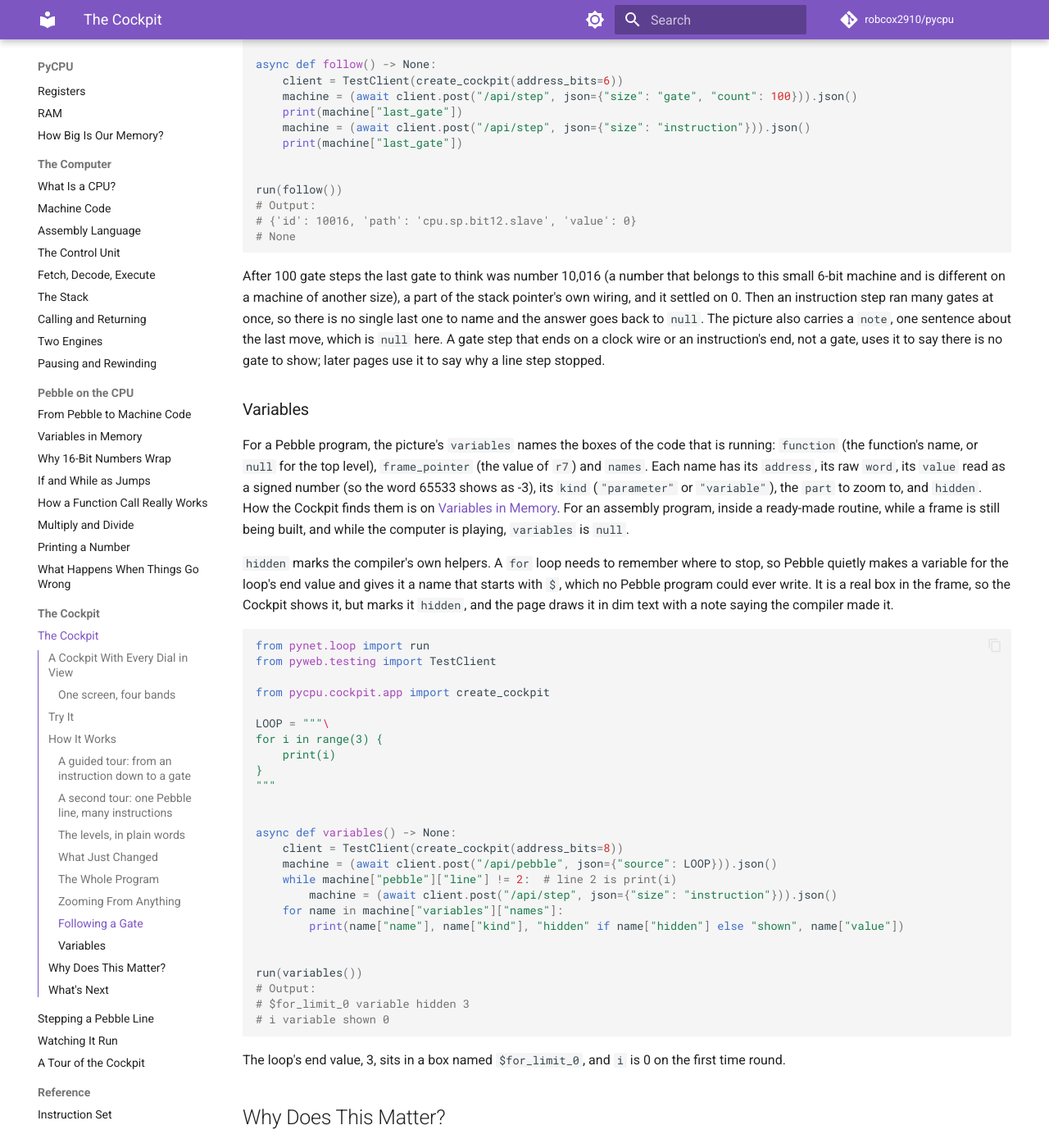
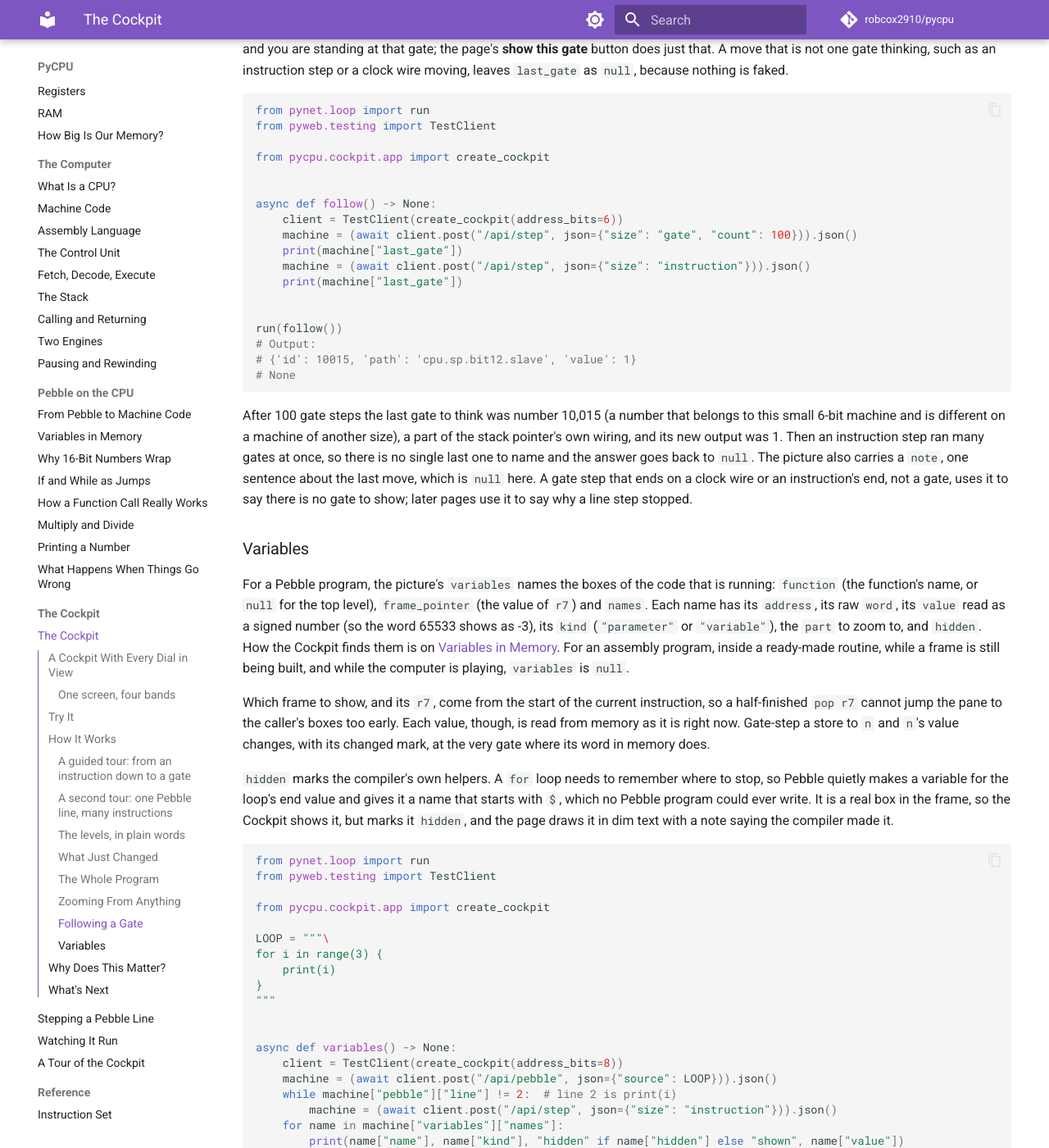
Before and after one commit to robcox2910/pycpu, an MkDocs documentation site: the page built from docs/concepts/the-cockpit.md, in a window 1280 px wide and 1400 px high, scrolled down 16009 px. Shown: the whole window at 82% size. Built offline with MkDocs 1.6.1 and Material for MkDocs 9.7.7, drawn with Linux system fonts in a browser that asks for light colours; comment, search, counter and statistics services are not loaded; some of the changed text lies outside the part shown.

Commit message:
fix: final review wave for the Cockpit
- the-cockpit.md: correct the zoom and follow outputs, and test_docs now
  runs every python block with an `# Output:` marker on every page
- variables read their values from the current memory, keeping the frame
  and r7 from the instruction's start
- picture and listing carry `program`, a load count; the page refetches the
  listing when they differ and re-checks after each fetch
- Line / Line into everywhere, pinned against page.html
- pin the tour's XOR gate (4 NANDs, fed by the first sum and the carry in)
- roadmap no longer quotes an unpinned page count
- step-limit note allows for a very long call; "the clock wire" for clk;
  the no-gate note is shown once, in the zoom panel
- test: a load during play, then play again, runs one loop

Co-Authored-By: Claude Opus 5.5 <noreply@anthropic.com>

````diff
--- a/docs/concepts/the-cockpit.md
+++ b/docs/concepts/the-cockpit.md
@@ -20,7 +20,8 @@ variables, and whatever it has printed. Buttons move the machine forward by one
 **gate**, one clock beat, one whole **instruction** or one whole Pebble line, or let it
 run on its own. And the zoom panel lets you **zoom** (move from a big part into the
 smaller parts it is made of) from the whole CPU down to a single NAND gate, with the
-real 0s and 1s on its wires. Nothing on it is drawn from memory or faked.
+real 0s and 1s on its wires. Nothing on it is faked: every value comes from the
+machine itself, never made up by the page.
 
 One line of Pebble is many machine instructions. Step one instruction at a time and you
 can watch the Pebble line's mark sit still for a while, then jump, and the Cockpit lets
@@ -100,8 +101,10 @@ Three kinds of click take you into the circuit:
   opens the zoom panel on the part that holds the gate that just changed, and highlights
   that gate until the next move. A clock beat is made of clock-wire moves as well as
   gates, so a gate step can end on a clock wire instead (the very first **1 gate** of a
-  program does). Then there is no gate to show, and the page says so:
+  program does). Then there is no gate to show, and the page says so in the zoom panel,
+  where the button would be:
   "That step moved the write clock wire, not a gate, so there is no gate to show."
+  The memory's `write` clock is named; the main clock, `clk`, is just "the clock wire".
 
 While the computer is playing the step buttons are switched off, and the zoom panel
 says "Pause to look inside the gates": the gates are not running then, so there is
@@ -472,7 +475,10 @@ layout A, from the picture every route answers with:
   "Inside a ready-made routine", or, once halted, how the run ended). For an assembly
   program it says there is no Pebble to show.
 - **The machine code pane** is drawn once from `GET /api/listing` after each load. Every
-  picture after that only moves the marks: `>` on the current instruction (none once the
+  picture carries `program`, a count the session adds one to on every load, and the
+  listing carries the `program` it was made for; when the two differ, the page fetches
+  the listing again, so it never shows a program that is not loaded. Every other
+  picture only moves the marks: `>` on the current instruction (none once the
   machine has halted, because nothing runs next) and shading on every row whose
   `pebble_line` is the running line. Above it, a sentence names the current
   instruction; clicking it zooms to `parts["instruction"]`.
@@ -663,6 +669,13 @@ a list of lines (or `null` for an assembly program). Each row has:
 - `pebble_line`: the Pebble line that made this word, or `null` for assembly and for
   the ready-made routines.
 
+Next to `rows` and `pebble` sits `program`, a count of how many programs this Cockpit
+has loaded. Every picture carries the same count, so the page can tell a listing of
+the program on the machine from a listing of one that has since been replaced. The
+listing shows each word as the program was loaded: a program that writes over its own
+instructions changes them in memory, where the memory pane and the zoom panel show the
+new words, but not in the listing.
+
 ```python
 from pynet.loop import run
 from pyweb.testing import TestClient
@@ -792,13 +805,13 @@ async def follow() -> None:
 
 run(follow())
 # Output:
-# {'id': 10016, 'path': 'cpu.sp.bit12.slave', 'value': 0}
+# {'id': 10015, 'path': 'cpu.sp.bit12.slave', 'value': 1}
 # None
 ```
 
-After 100 gate steps the last gate to think was number 10,016 (a number that belongs to this small
+After 100 gate steps the last gate to think was number 10,015 (a number that belongs to this small
 6-bit machine and is different on a machine of another size), a part of the stack
-pointer's own wiring, and it settled on 0. Then an instruction step ran many gates at
+pointer's own wiring, and its new output was 1. Then an instruction step ran many gates at
 once, so there is no single last one to name and the answer goes back to `null`. The
 picture also carries a `note`, one sentence about the last move, which is `null` here.
 A gate step that ends on a clock wire or an instruction's end, not a gate, uses it to
@@ -814,6 +827,11 @@ read as a signed number (so the word 65533 shows as -3), its `kind` (`"parameter
 [Variables in Memory](variables-in-memory.md). For an assembly program, inside a
 ready-made routine, while a frame is still being built, and while the computer is
 playing, `variables` is `null`.
+
+Which frame to show, and its `r7`, come from the start of the current instruction, so a
+half-finished `pop r7` cannot jump the pane to the caller's boxes too early. Each value,
+though, is read from memory as it is right now. Gate-step a store to `n` and `n`'s value
+changes, with its changed mark, at the very gate where its word in memory does.
 
 `hidden` marks the compiler's own helpers. A `for` loop needs to remember where to stop,
 so Pebble quietly makes a variable for the loop's end value and gives it a name that
````
Also changed, not shown: other parts of docs/concepts/the-cockpit.md (+2 -2 lines), docs/concepts/stepping-a-pebble-line.md (+11 -9 lines), docs/superpowers/plans/2026-11-01-pycpu-roadmap.md (+1 -1 lines), docs/superpowers/plans/2026-11-03-pycpu-04-the-cockpit.md (+2 -1 lines), src/pycpu/cockpit/page.html (+18 -11 lines), 6 other files.
